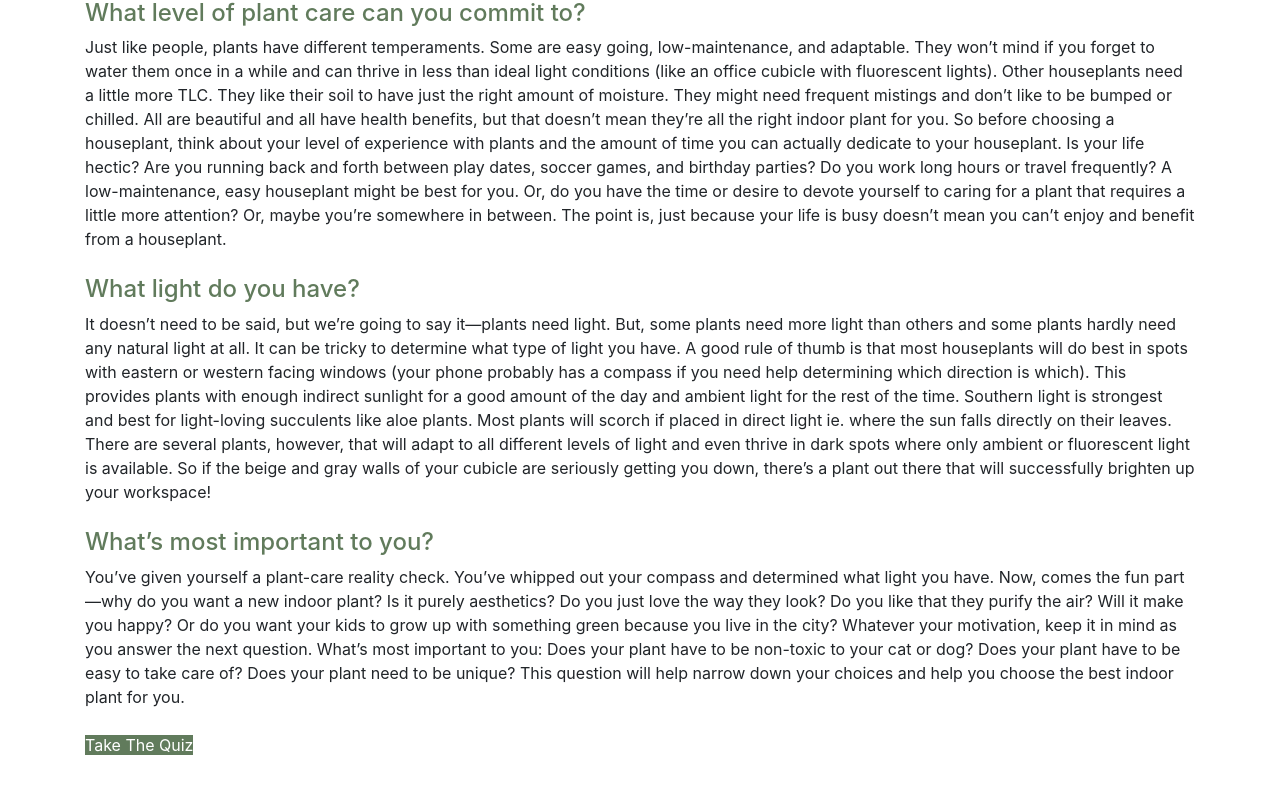
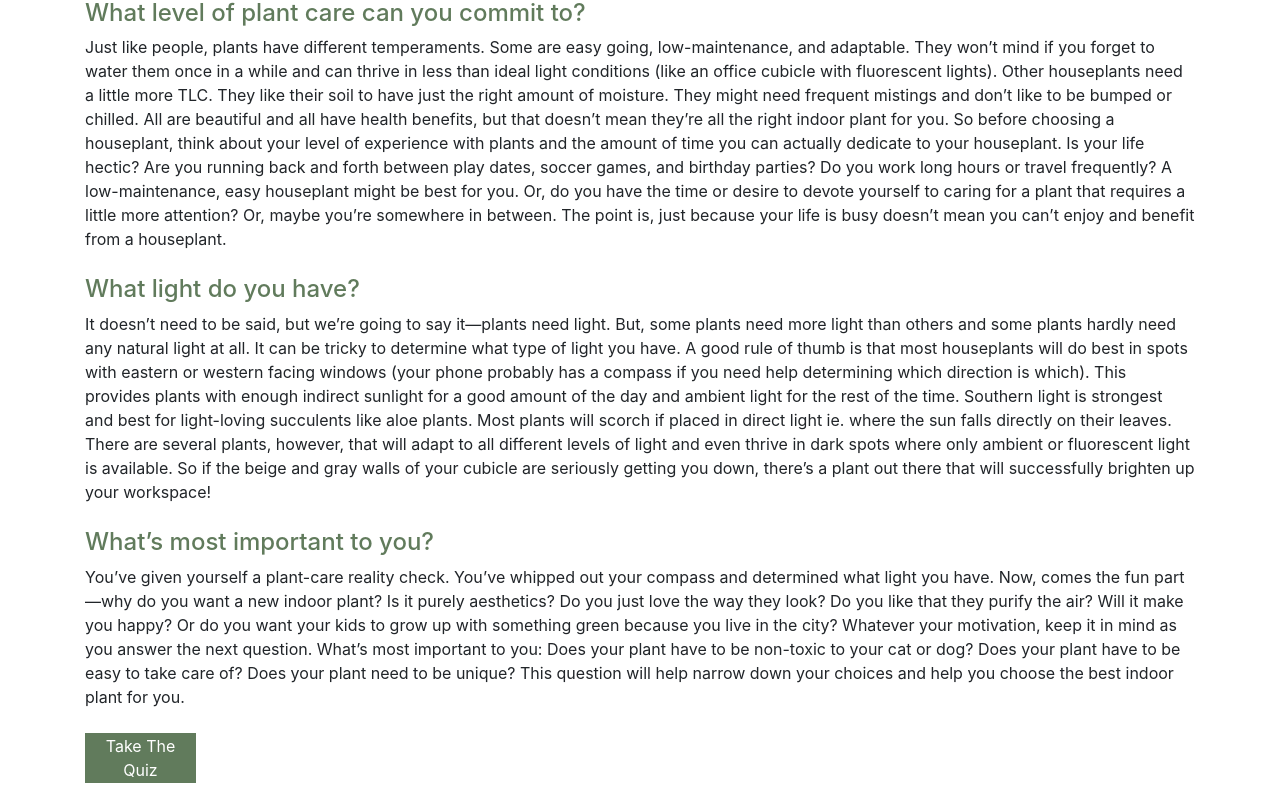
Before and after one commit to brocklaura/DevBuildFinalPlantFinder, an Angular app in the folder PlantFinderFinalProject/ClientApp/: page /suggestion-page in a window 1280 px wide. Shown: the part 761-1568 px from the top of the page. Before the commit the page ends 1542 px from the top, so only its background shows below. Built offline with nearby package versions, Linux system fonts and the light colour scheme.

Commit message:
more  css

```diff
--- a/PlantFinderFinalProject/ClientApp/src/app/my-plants/my-plants.component.html
+++ b/PlantFinderFinalProject/ClientApp/src/app/my-plants/my-plants.component.html
@@ -7,6 +7,8 @@
 
     <hr style="width:90%;text-align:left;margin-left:50px;">
   </div>
-  <h4 style="text-align: center; color: #617B5C;"> {{ remaining() }} plants left to water! <br />
-   {{ doneWatering() }}</h4>
+  <h4 style="text-align: center; color: #617B5C;">
+    {{ remaining() }} plants left to water! <br />
+    {{ doneWatering() }}
+  </h4>
 </div>
--- a/PlantFinderFinalProject/ClientApp/src/app/suggestion-page/suggestion-page.component.html
+++ b/PlantFinderFinalProject/ClientApp/src/app/suggestion-page/suggestion-page.component.html
@@ -26,7 +26,8 @@
 <br />
 <br />
 
-    <a href="https://quiz.bloomscape.com/" target="_blank">Take The Quiz</a>
+<!--<a href="https://quiz.bloomscape.com/" target="_blank">Take The Quiz</a>-->
+<button onclick="window.location.href='https://quiz.bloomscape.com/'" targt="_blank">Take The Quiz </button>
 
   <br />
   <br />
--- a/PlantFinderFinalProject/ClientApp/src/app/suggestion-page/suggestion-page.component.scss
+++ b/PlantFinderFinalProject/ClientApp/src/app/suggestion-page/suggestion-page.component.scss
@@ -3,17 +3,17 @@ img{
     justify-content: center;
     width: 760px;
     height: 500px;
-margin: auto;
+    margin: auto;
 }
 
 h4 {
   color: #617B5C;
 }
 
-a {
+button {
   background-color: #617B5C;
   border-style: none;
-  margin: auto 0;
-  width: 50%;
+  align-content: center;
+  width: 10%;
   color: white;
 }
--- a/PlantFinderFinalProject/ClientApp/src/app/wishlist/wishlist.component.scss
+++ b/PlantFinderFinalProject/ClientApp/src/app/wishlist/wishlist.component.scss
@@ -16,6 +16,4 @@ h3 {
   width: 900px;
   height: 100px;
   margin: 0;
-
-
 }
```
Also changed, not shown: PlantFinderFinalProject/ClientApp/src/app/wishlist/wishlist.component.html (+3 -13 lines). Lines whose indentation alone changed are shown as unchanged.
